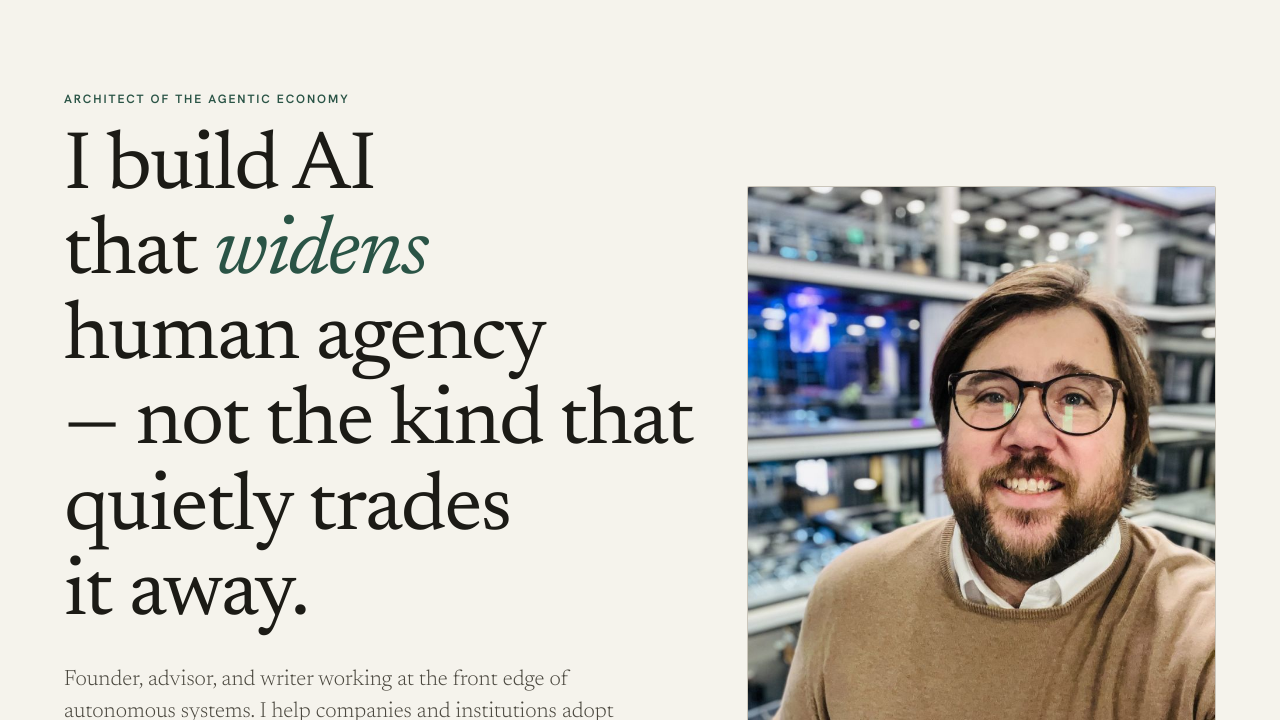
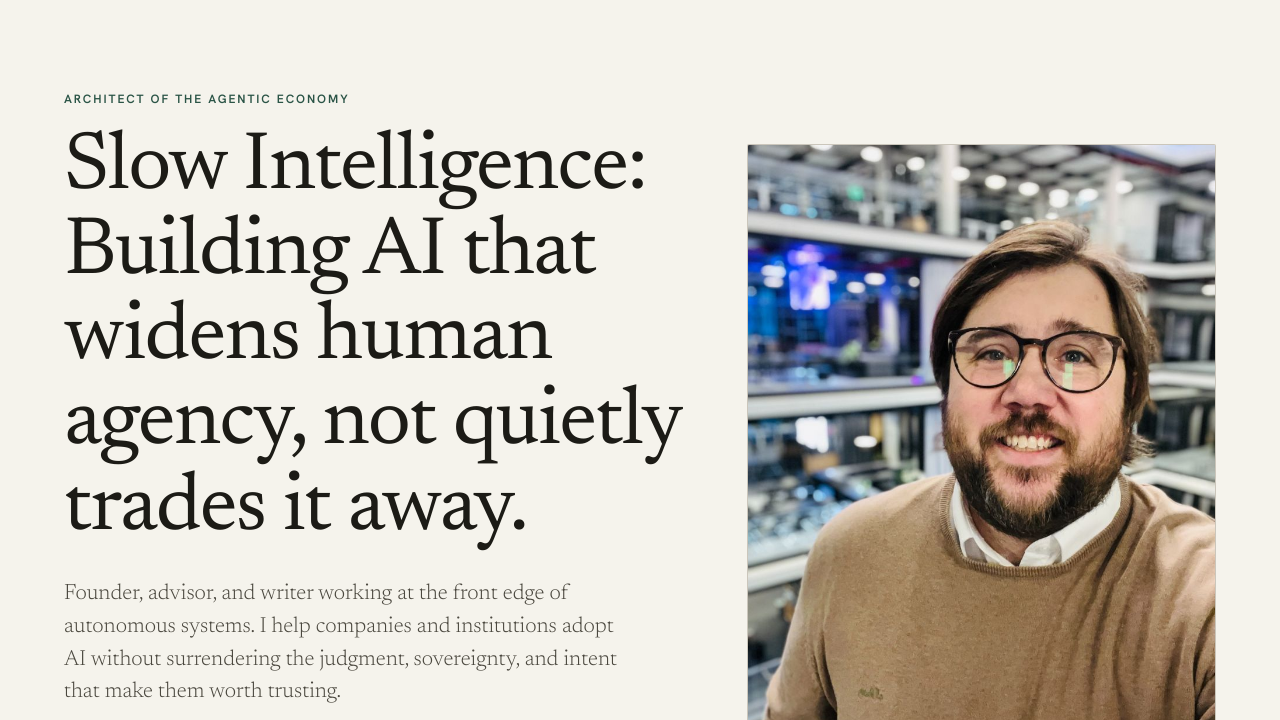
Before and after one commit to sebkuepers/personal-website, an Astro site: page / in a window 1280 px wide. Shown: the part 80-800 px from the top of the page. Built offline with nearby package versions, Linux system fonts and the light colour scheme; Astro itself is replaced by a stand-in of ours.

Commit message:
Update hero headline to center Slow Intelligence theme
Co-authored-by: sebkuepers <sebkuepers@users.noreply.github.com>

```diff
--- a/src/pages/index.astro
+++ b/src/pages/index.astro
@@ -30,7 +30,7 @@ const essayHref = (e: (typeof essays)[number]) =>
       <div class="hero-col">
         <p class="eyebrow accent reveal">{HERO.eyebrow}</p>
         <h1 class="display hero-head reveal d1">
-          I build AI that <em>widens</em> human agency<br class="hide-sm" /> — not the kind that quietly trades it&nbsp;away.
+          Slow Intelligence: Building AI that widens human agency, not quietly trades it&nbsp;away.
         </h1>
         <p class="lead hero-lead reveal d2">{HERO.lead}</p>
         <div class="reveal d3">
```
